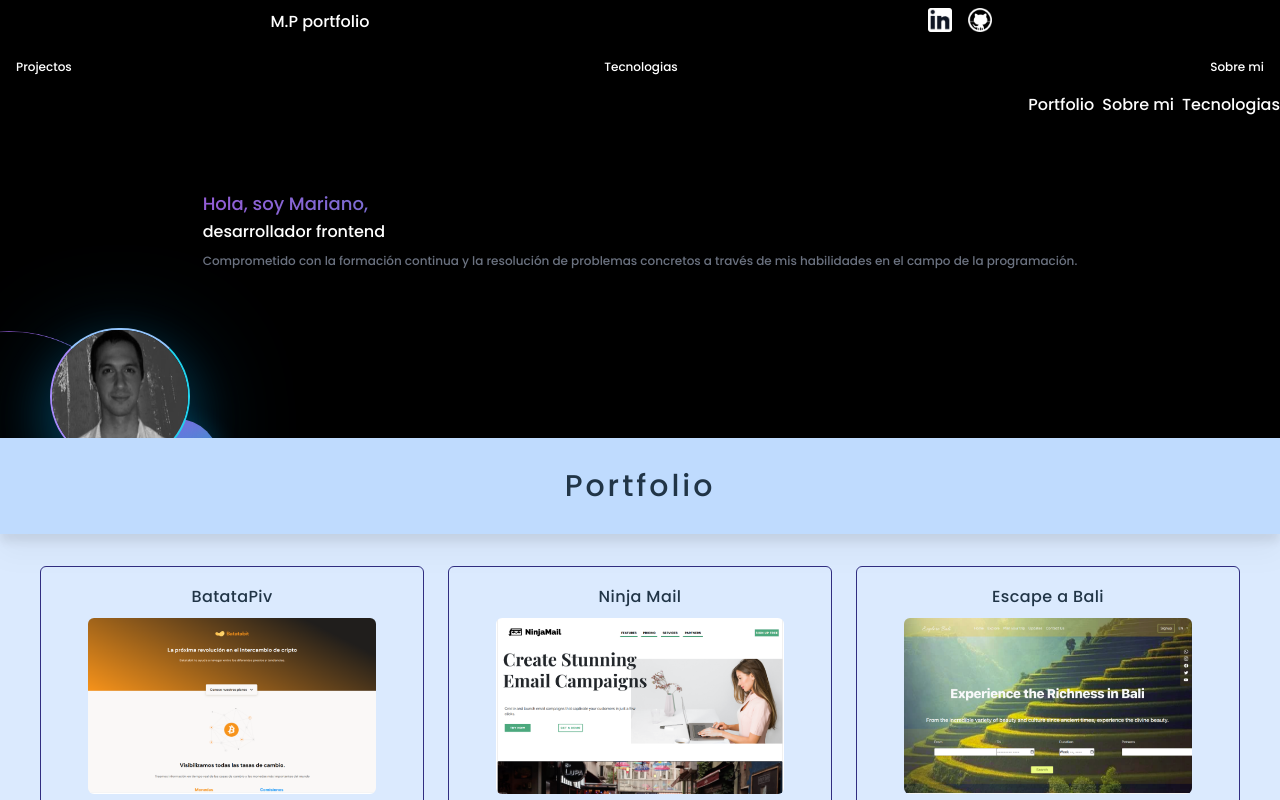
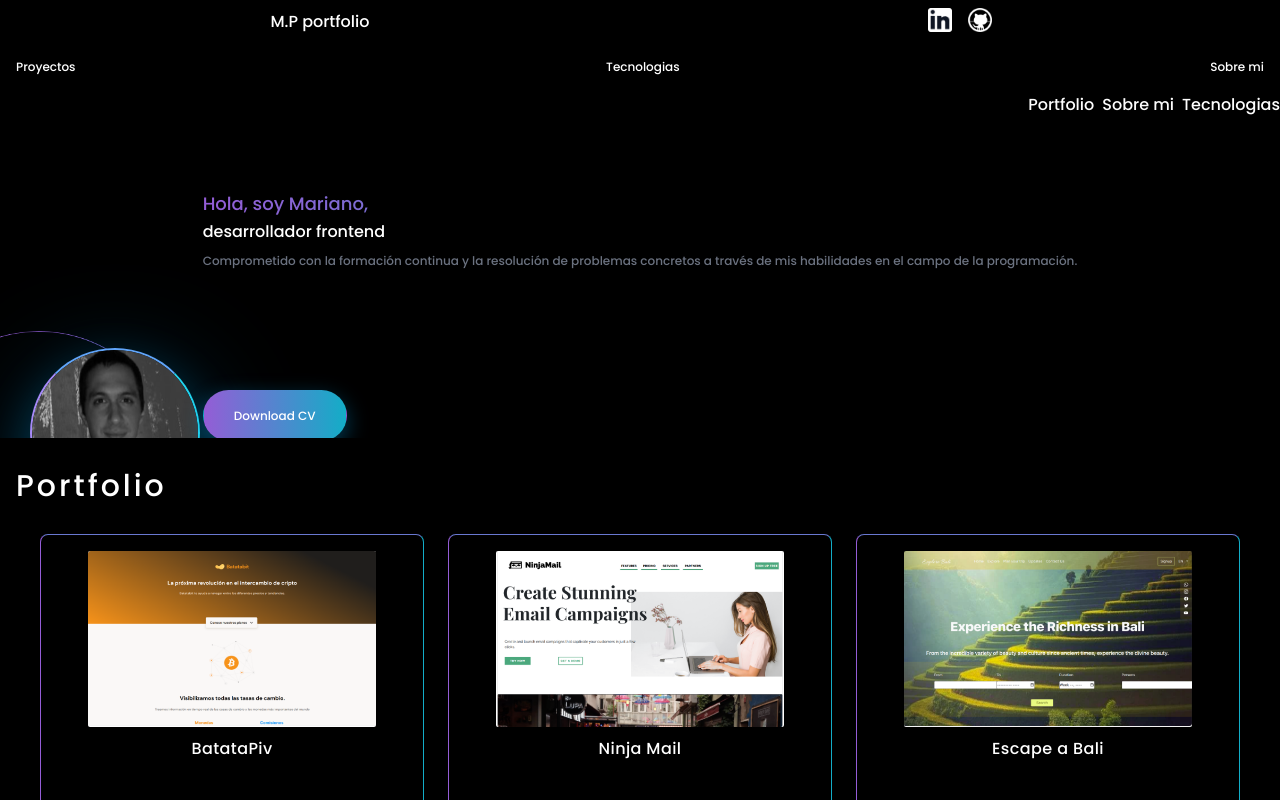
Before and after one commit to Marianopiv/portfolio-piv, a React (Vite) app: page / in a window 1280 px wide. Shown: the top 800 px of the page. Built offline with nearby package versions, Linux system fonts and the light colour scheme.

Commit message:
voy retocando estilos y diseño

```diff
--- a/src/UI/Button.jsx
+++ b/src/UI/Button.jsx
@@ -2,7 +2,7 @@ import React from 'react'
 
 const Button = ({action,text,className}) => {
   return (
-    <div onClick={action} className={`bg-blue-900 text-sm font-bold text-white uppercase font-sans hover:bg-blue-800 hover:cursor-pointer rounded-md p-3 ${className}`}>{text}</div>
+    <div onClick={action} className={`btn-class  w-36 h-12 text-xs text-white pb-8 ${className?className:""}`}>{text}</div>
   )
 }
 
--- a/src/components/home/Home.jsx
+++ b/src/components/home/Home.jsx
@@ -29,9 +29,20 @@ const Home = () => {
               programación.
             </p>
             <div className="h-96 z-50">
-              <img className="absolute ellipse-14 rounded-full " src={ellipse14} alt=""/>
+              <img
+                className="absolute ellipse-14 rounded-full "
+                src={ellipse14}
+                alt=""
+              />
               <div className="absolute ellipse-15 rounded-full"></div>
-              <img className="absolute cv border-2 border-r-cyan-400 border-l-violet-400 border-t-blue-300 border-b-blue-300" src={withBg} alt="" />
+              <img
+                className="absolute cv border-2 border-r-cyan-400 border-l-violet-400 border-t-blue-400 border-b-blue-300"
+                src={withBg}
+                alt=""
+              />
+        <div className="absolute top-3/4 mt-8 right-26">
+          <button className="btn-class w-36 h-12 text-xs pb-8">Download CV</button>
+        </div>
             </div>
           </div>
         </div>
--- a/src/components/home/home.css
+++ b/src/components/home/home.css
@@ -14,10 +14,10 @@
   filter: drop-shadow(0px 20px 50px rgba(0, 178, 255, 0.25));
   border-radius: 200px;
   position: absolute;
-  width: 140.25px;
-  height: 137.25px;
-  left: 49.94px;
-  top: 210px;
+  width: 170.25px;
+  height: 170.25px;
+  left: 29.94px;
+  top: 230px;
   border: 2px solid;
 
   background: linear-gradient(
@@ -36,7 +36,7 @@
   position: absolute;
   width: 306.31px;
   height: 346.31px;
-  left: -144.23px;
+  left: -114.23px;
   top: 212.69px;
 
   border-image-source: linear-gradient(
@@ -59,15 +59,14 @@
     #6978d1 58.73%,
     #945dd6 77.47%
   );
-
 }
 
 .ellipse-15 {
   position: absolute;
-  width: 82.92px;
-  height: 82.92px;
+  width: 102.92px;
+  height: 102.92px;
   left: 136.23px;
-  top: 301.07px;
+  top: 341.07px;
 
   /* Gradient2 */
   /* Neon for Button */
@@ -91,3 +90,36 @@
 .poppins {
   font-family: "Poppins";
 }
+
+.btn-class {
+  padding: 17px 26px;
+  gap: 7px;
+
+  width: 156px;
+  height: 55px;
+
+  /* Gradirnt1 */
+
+  background: linear-gradient(270deg, #13adc7 0%, #6978d1 66.67%, #945dd6 100%);
+  box-shadow: 0px 7.26629px 21.7989px rgba(0, 178, 255, 0.35);
+  border-radius: 43.5977px;
+  font-family: "Poppins";
+  font-style: normal;
+
+  flex: none;
+  order: 0;
+  flex-grow: 0;
+  width: 96px;
+height: 21px;
+
+/* Buttons Mobile */
+
+font-family: 'Poppins';
+font-style: normal;
+font-weight: 500;
+font-size: 14px;
+line-height: 21px;
+}
+.btnBlack {
+    background: black!important;
+}
--- a/src/components/navBar/NavBar.jsx
+++ b/src/components/navBar/NavBar.jsx
@@ -23,7 +23,7 @@ const NavBar = () => {
           </div>
         </div>
         <div className="flex p-4 items-center justify-between ">
-          <p className="text-xs">Projectos</p>
+          <p className="text-xs">Proyectos</p>
           <p className="text-xs">Tecnologias</p>
           <p className="text-xs">Sobre mi</p>
         </div>
--- a/src/components/portfolio/Portfolio.jsx
+++ b/src/components/portfolio/Portfolio.jsx
@@ -3,19 +3,31 @@ import { projects } from "../../config/config";
 import useMostrar from "../../hook/useMostrar";
 import Button from "../../UI/Button";
 import Projecto from "../projecto/Projecto";
-import 'animate.css';
+import "animate.css";
+import "./portfolio.css";
 
 const Portfolio = () => {
-
   return (
-    <div className="animate__animated animate__fadeIn sm:animate__fadeInUp">
-      <div className="bg-blue-200 h-24 flex justify-center items-center drop-shadow-xl ">
-        <h3 className="text-3xl  tracking-widest font-bold dark:text-black" id="portfolio">Portfolio</h3>
+    <div className="animate__animated animate__fadeIn sm:animate__fadeInUp bg-black">
+      <div className="h-24 flex items-center drop-shadow-xl px-4">
+        <h3
+          className="text-3xl  tracking-widest font-bold text-white  portfolioTitle "
+          id="portfolio"
+        >
+          Portfolio
+        </h3>
       </div>
-      <div className="">
-        <div className="flex flex-col gap-6 sm:flex-row items-center justify-center  bg-blue-100 dark:text-black flex-wrap py-8">
-          {projects.map(({ name, descripcion, img, tecnologias,url }) => (
-            <Projecto url={url} key={name} name={name} descripcion={descripcion} img={img} tecnologias={tecnologias} />
+      <div className="flex justify-center">
+        <div className="flex flex-col gap-6 sm:flex-row items-center justify-center   flex-wrap">
+          {projects.map(({ name, descripcion, img, tecnologias, url }) => (
+            <Projecto
+              url={url}
+              key={name}
+              name={name}
+              descripcion={descripcion}
+              img={img}
+              tecnologias={tecnologias}
+            />
           ))}
         </div>
       </div>
--- /dev/null
+++ b/src/components/portfolio/portfolio.css
@@ -0,0 +1,7 @@
+.portfolioTitle {
+  font-family: "Poppins";
+  font-style: normal;
+  font-weight: 600;
+  font-size: 20px;
+  line-height: 30px;
+}
--- a/src/components/projecto/Projecto.jsx
+++ b/src/components/projecto/Projecto.jsx
@@ -1,6 +1,7 @@
 import React from "react";
 import useMostrar from "../../hook/useMostrar";
 import Button from "../../UI/Button";
+import "./projecto.css";
 
 const Projecto = ({ name, img, tecnologias, descripcion, url }) => {
   const { setMostrar, mostrar } = useMostrar();
@@ -8,30 +9,28 @@ const Projecto = ({ name, img, tecnologias, descripcion, url }) => {
   return (
     <div
       key={name}
-      className="flex flex-col items-center justify-content-center border w-72 sm:w-72 rounded-md p-4 gap-2  border-indigo-900 lg:h-96 lg:w-96 "
+      className="flex flex-col items-center justify-content-center w-72 h-auto sm:w-72 p-4 gap-2 lg:h-96 lg:w-96 border border-l-[#945dd6] border-y-[#6978d1] border-r-[#13adc7] rounded-lg"
     >
-      <h3 className="font-bold tracking-wide">{name}</h3>{" "}
+      <img
+        className="w-52 lg:w-72 rounded-sm h-26 lg:h-44 hover:cursor-pointer "
+        src={img}
+        alt=""
+      />
+      <h3 className="font-bold tracking-wide text-white">{name}</h3>{" "}
       <a
-        className="w-40 lg:w-72 rounded-md h-24 lg:h-44 hover:cursor-pointer hover:opacity-50"
+        className="w-40 lg:w-72 rounded-md lg:h-44 hover:cursor-pointer hover:opacity-50"
         href={url}
-      >
-        <img
-          className="w-40 lg:w-72 rounded-md h-24 lg:h-44 hover:cursor-pointer "
-          src={img}
-          alt=""
-        />
-      </a>
+      ></a>
       <p className="lg:none text-xs text-justify">{mostrar && descripcion}</p>
       <div className="lg:h-48 flex flex-col justify-around">
-        <p className="hidden lg:flex text-sm text-justify">{descripcion}</p>
-        <p className="text-xs">Tecnologias usadas:</p>
-        <p className="text-xs whitespace-no-wrap">{tecnologias}</p>{" "}
+        <p className="lg:flex text-xs text-justify text-[#929EB0]">{descripcion}</p>
+        <p className="text-xs whitespace-no-wrap text-gray-500">
+          {tecnologias}
+        </p>{" "}
       </div>
-      <div className="flex flex-col gap-2 lg:hidden">
-        <Button
-          action={() => setMostrar(!mostrar)}
-          text={`${!mostrar ? "mostrar" : "ocultar"} descripcion`}
-        />{" "}
+      <div className="flex gap-2 lg:hidden">
+        <Button action={() => setMostrar(!mostrar)} text={`Demo en vivo`} />{" "}
+        <Button action={() => setMostrar(!mostrar)} text={`GitHub`} className={"w-24  border-2 border-gray-500  btnBlack"} />{" "}
       </div>
     </div>
   );
```
Also changed, not shown: src/components/projecto/projecto.css (added).
